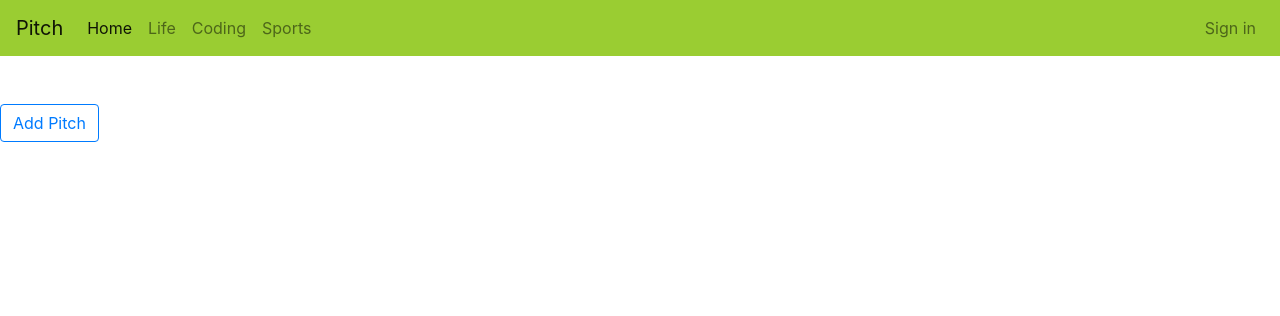
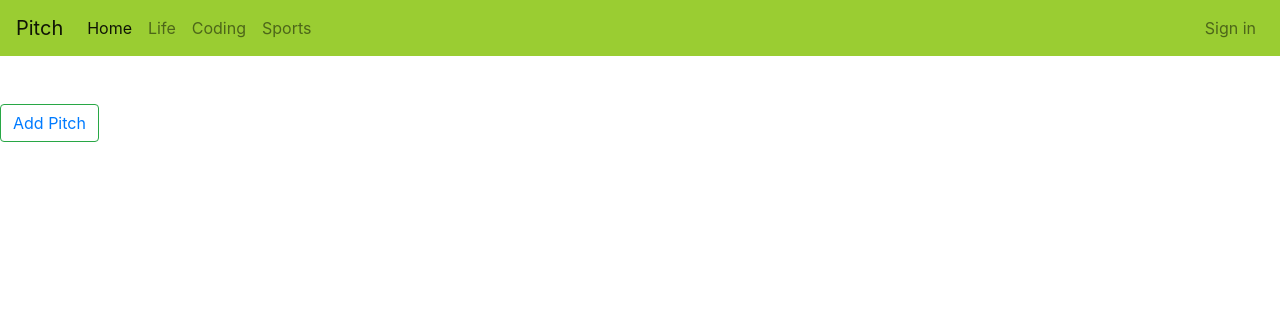
Before and after one commit to johnmwangi/PitcH, a Flask app: page /categories/1 in a window 1280 px wide. Shown: the top 316 px of the page. Run offline with Flask 2, Linux system fonts and the light colour scheme; data that the repository does not hold is empty; some libraries are stand-ins or nearby versions.

Commit message:
add pitch

```diff
--- a/app/templates/categories.html
+++ b/app/templates/categories.html
@@ -11,7 +11,7 @@
   {% block content %}
   <br>
   <br>
-  <button type="button" class="btn btn-outline-primary"><a href="../pitch/">Add Pitch</a></button>
+  <button type="button" class="btn btn-outline-success"><a href="../pitch/">Add Pitch</a></button>
   <div class="container">
     <div class="card-columns">
       {% for category in category[::-1] %}
```
